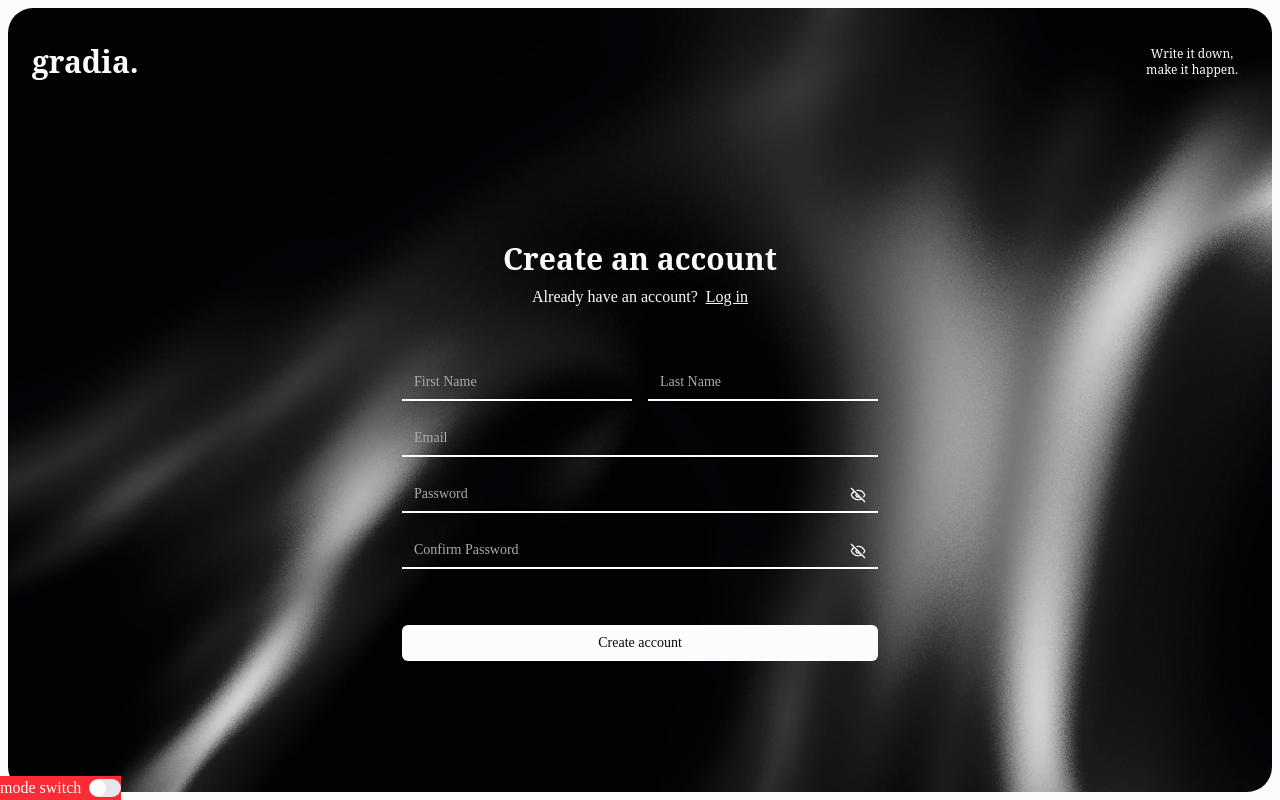
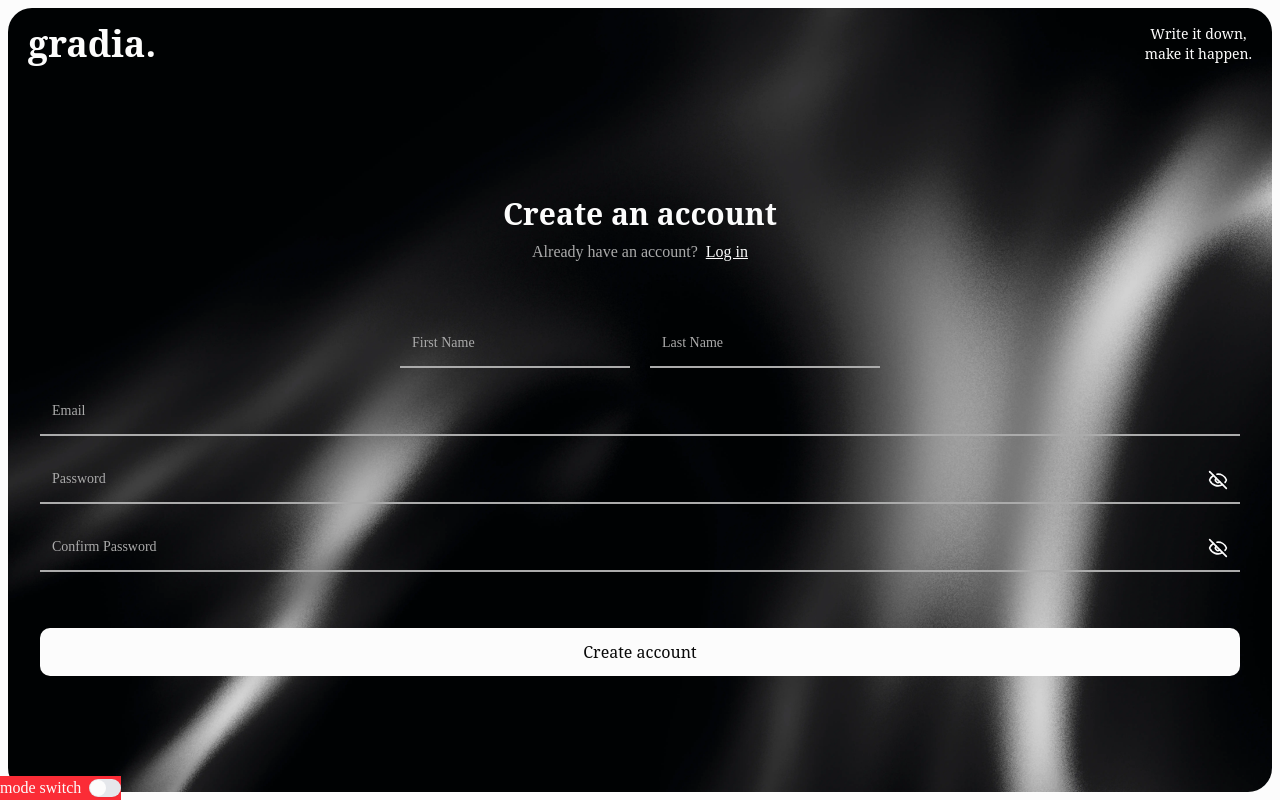
Before and after one commit to xbugar/web_dev, a React (Vite) app in the folder frontend/: page /sign-up in a window 1280 px wide. Built offline with nearby package versions, Linux system fonts and the light colour scheme; a web font is replaced by a local one.

Commit message:
feat: login and sign-up are following the design system styles

```diff
--- a/frontend/src/components/login/SignupForm.tsx
+++ b/frontend/src/components/auth/SignupForm.tsx
@@ -57,22 +57,22 @@ export function SignupForm() {
     <Form {...form}>
       <form
         onSubmit={form.handleSubmit(onSubmit)}
-        className="inline-flex p-6 flex-col justify-center items-start gap-14 self-stretch"
+        className="flex flex-col justify-center w-full gap-14"
       >
-        <div className="self-stretch flex flex-col justify-center items-center gap-2">
-          <div className="text-center justify-center text-white text-3xl font-bold font-serif">
+        <div className="flex flex-col justify-center items-center gap-2">
+          <div className="text-center text-white text-3xl font-bold font-serif">
             Create an account
           </div>
-          <div className="flex gap-2">
-            <div>Already have an account?</div>
-            <div className="underline">
-              <Link to="/login">Log in</Link>
-            </div>
+          <div className="flex gap-2 text-md font-light">
+            <div className="text-white-text-secondary">Already have an account?</div>
+            <Link to="/login" className="underline">
+              Log in
+            </Link>
           </div>
         </div>
 
-        <div className="self-stretch flex flex-col justify-start items-center gap-5">
-          <div className="self-stretch inline-flex justify-start items-center gap-4">
+        <div className="flex flex-col items-center gap-5">
+          <div className="inline-flex gap-5">
             <FormField
               control={form.control}
               name="firstName"
@@ -139,7 +139,7 @@ export function SignupForm() {
           />
         </div>
 
-        <Button type="submit" variant="customSubmit">
+        <Button type="submit" variant="submit">
           Create account
         </Button>
       </form>
--- a/frontend/src/components/ui/button.tsx
+++ b/frontend/src/components/ui/button.tsx
@@ -23,7 +23,7 @@ const buttonVariants = cva(
         navigation:
           '[&_svg]:h-6 [&_svg]:w-6 bg-transparent text-black dark:text-white p-2 text-base font-semibold',
         header: '[&_svg]:h-6 [&_svg]:w-6 bg-white dark:bg-black text-black dark:text-white p-2',
-        customSubmit: 'bg-white text-black p-2 justify-center text-center w-full',
+        submit: 'bg-white text-black text-center min-h-12 font-serif text-md rounded-lg',
       },
       // size: {
       //   default: "h-9 px-4 py-2 has-[>svg]:px-3",
--- a/frontend/src/components/ui/input.tsx
+++ b/frontend/src/components/ui/input.tsx
@@ -14,10 +14,9 @@ const Input = React.forwardRef<HTMLInputElement, InputProps>(
           type={type}
           // data-slot="input"
           className={cn(
-            'file:text-foreground placeholder:text-text-secondary-white selection:bg-none selection:text-black dark:selection:text-white border-0 border-b-2 border-white rounded-none bg-transparent [&:not(:placeholder-shown)]:bg-none flex h-9 w-full min-w-0 px-3 py-1 text-base shadow-xs transition-[color,box-shadow] outline-none file:inline-flex file:h-7 file:border-0 file:bg-transparent file:text-sm file:font-medium disabled:pointer-events-none disabled:cursor-not-allowed disabled:opacity-50 md:text-sm pr-10',
-            //note: focus-visible can be changed for some muted color
-            'focus-visible:border-ring focus-visible:border-b-0 focus-visible:bg-transparent focus-visible:ring-[3px]',
-            'aria-invalid:ring-destructive/20 dark:aria-invalid:ring-destructive/40 aria-invalid:border-destructive',
+            'aria-invalid:border-destructive',
+            'file:text-foreground placeholder:text-white-text-secondary border-0 border-b-2 border-white-text-secondary  rounded-none bg-transparent [&:not(:placeholder-shown)]:bg-none flex min-h-12 w-full px-3 py-1 text-md transition-[color,box-shadow] outline-none file:inline-flex file:h-7 file:border-0 file:bg-transparent file:text-sm file:font-medium disabled:pointer-events-none disabled:cursor-not-allowed disabled:opacity-50 md:text-sm pr-10',
+            'focus-visible:border-b-3 focus-visible:border-white focus-visible:bg-transparent not-placeholder-shown:not-[aria-invalid="true"]:border-white',
             className,
           )}
           ref={ref}
--- a/frontend/src/components/ui/password-input.tsx
+++ b/frontend/src/components/ui/password-input.tsx
@@ -15,9 +15,9 @@ const PasswordInput = React.forwardRef<HTMLInputElement, PasswordInputProps>(
         type={showPassword ? 'text' : 'password'}
         suffix={
           showPassword ? (
-            <EyeIcon className="select-none w-4 h-4" onClick={() => setShowPassword(false)} />
+            <EyeIcon className="select-none w-5 h-5" onClick={() => setShowPassword(false)} />
           ) : (
-            <EyeOffIcon className="select-none w-4 h-4" onClick={() => setShowPassword(true)} />
+            <EyeOffIcon className="select-none w-5 h-5" onClick={() => setShowPassword(true)} />
           )
         }
         className={className}
--- a/frontend/src/main.tsx
+++ b/frontend/src/main.tsx
@@ -2,7 +2,6 @@ import { StrictMode } from 'react';
 import ReactDOM from 'react-dom/client';
 import { RouterProvider, createRouter } from '@tanstack/react-router';
 import { QueryClient, QueryClientProvider } from '@tanstack/react-query';
-import { ReactQueryDevtools } from '@tanstack/react-query-devtools';
 
 // Import the generated route tree
 import { routeTree } from './routeTree.gen';
@@ -28,7 +27,6 @@ if (!rootElement.innerHTML) {
     <StrictMode>
       <QueryClientProvider client={queryClient}>
         <RouterProvider router={router} />
-        <ReactQueryDevtools initialIsOpen={false} />
       </QueryClientProvider>
     </StrictMode>,
   );
--- a/frontend/src/routes/__root.tsx
+++ b/frontend/src/routes/__root.tsx
@@ -1,6 +1,7 @@
 import { createRootRoute, Outlet } from '@tanstack/react-router';
+import { ThemeToggle } from '@/components/utils/ThemeToggle.tsx';
 // import { TanStackRouterDevtools } from '@tanstack/react-router-devtools';
-import { ThemeToggle } from '@/components/utils/ThemeToggle.tsx';
+// import { ReactQueryDevtools } from '@tanstack/react-query-devtools';
 
 export const Route = createRootRoute({
   component: () => (
@@ -8,6 +9,7 @@ export const Route = createRootRoute({
       <ThemeToggle />
       <Outlet />
       {/* <TanStackRouterDevtools /> */}
+      {/* <ReactQueryDevtools initialIsOpen={false} /> */}
     </>
   ),
 });
--- a/frontend/src/routes/_public/login.tsx
+++ b/frontend/src/routes/_public/login.tsx
@@ -1,5 +1,5 @@
 import { createFileRoute } from '@tanstack/react-router';
-import { LoginForm } from '@/components/login/LoginForm.tsx';
+import { LoginForm } from '@/components/auth/LoginForm';
 
 export const Route = createFileRoute('/_public/login')({
   component: RouteComponent,
--- a/frontend/src/routes/_public/route.tsx
+++ b/frontend/src/routes/_public/route.tsx
@@ -2,27 +2,29 @@ import { createFileRoute, Link, Outlet } from '@tanstack/react-router';
 import gradient from '@/assets/gradient.webp';
 
 export const Route = createFileRoute('/_public')({
-  component: RouteComponent,
+  component: LoginAndRegisterLayout,
 });
 
-function RouteComponent() {
+function LoginAndRegisterLayout() {
   return (
     <>
-      <div className="bg-bg-lm-primary dark:bg-bg-dm-primary flex flex-col justify-center items-center p-2 h-screen">
+      <div className="bg-bg-lm-primary dark:bg-bg-dm-primary p-2 h-dvh">
         <div
-          className="flex p-2 flex-col gap-2.5 bg-no-repeat bg-cover bg-center h-full w-full"
-          style={{ backgroundImage: `url(${gradient})`, borderRadius: ` 25px` }}
+          className="flex flex-col bg-no-repeat bg-cover bg-center h-full w-full rounded-3xl"
+          style={{ backgroundImage: `url(${gradient})` }}
         >
-          <div className="flex items-center p-4 self-stretch justify-between">
-            <div className="justify-center text-white text-3xl font-bold font-serif leading-loose">
-              <Link to="/">gradia.</Link>
-            </div>
-            <div className="w-28 text-center justify-center text-white text-xs font-serif">
-              Write it down, make it happen.
+          <div className="flex py-4 px-5 items-center justify-between">
+            <Link to="/" className="text-white text-4xl font-bold font-serif">
+              gradia.
+            </Link>
+            <div className="text-center text-white text-sm font-serif">
+              Write it down,
+              <br />
+              make it happen.
             </div>
           </div>
 
-          <div className="flex text-white self-stretch p-4 h-full justify-center">
+          <div className="h-full flex justify-center items-center p-8 text-white">
             <Outlet />
           </div>
         </div>
--- a/frontend/src/routes/_public/sign-up.tsx
+++ b/frontend/src/routes/_public/sign-up.tsx
@@ -1,5 +1,5 @@
 import { createFileRoute } from '@tanstack/react-router';
-import { SignupForm } from '@/components/login/SignupForm.tsx';
+import { SignupForm } from '@/components/auth/SignupForm';
 
 export const Route = createFileRoute('/_public/sign-up')({
   component: RouteComponent,
--- a/frontend/src/styles.css
+++ b/frontend/src/styles.css
@@ -25,6 +25,8 @@
   --color-black: oklch(0.14 0 0);
   --color-white: oklch(0.99 0 0);
 
+  --color-white-text-secondary: oklch(0.74 0 0);
+
   --color-black-secondary: oklch(0.16 0 0);
   --color-white-secondary: oklch(0.96 0 0);
 
@@ -33,6 +35,7 @@
     0 0.3px 0.4px hsla(0, 0%, 0%, 0.02), 0 0.9px 1.5px hsla(0, 0%, 0%, 0.045),
     0 3.5px 6px hsla(0, 0%, 0%, 0.09);
 
+  /* THIS IS REFERENCE PLEASE DONT USE */
   /* colors that are same on DM and LM */
   --color-text-primary-black: oklch(0.14 0 0);
   --color-text-primary-white: oklch(0.99 0 0);
```
Also changed, not shown: frontend/src/components/auth/LoginForm.tsx (renamed from frontend/src/components/login/LoginForm.tsx, +11 -11 lines).
